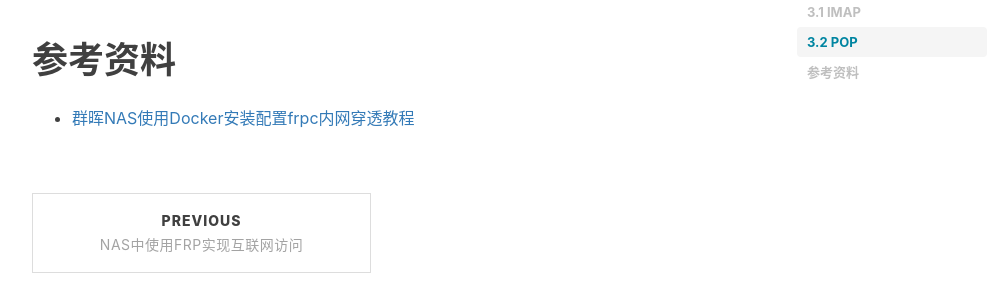
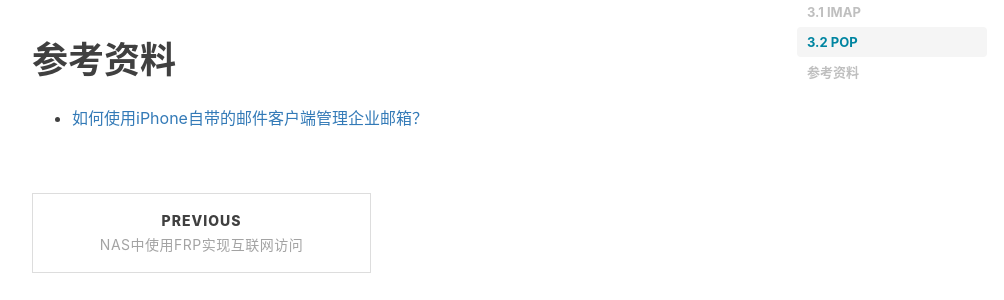
Before and after one commit to tongg112/tongg112.github.io, a Jekyll site: the page built from _posts/2022-07-04-iphone-exmail.md, in a window 1280 px wide and 900 px high, scrolled down 10225 px. Shown: the part 152-452 px from the top of the window, without its empty margins (233-1237 px from the left). Built offline with Jekyll 4.4.1, drawn with Linux system fonts in a browser that asks for light colours; nearby versions of some CDN libraries; comment, search, counter and statistics services are not loaded.

Commit message:
iphone-exmail: 更正参考资料标题

```diff
--- a/_posts/2022-07-04-iphone-exmail.md
+++ b/_posts/2022-07-04-iphone-exmail.md
@@ -88,4 +88,4 @@ iPhone 在系统 ios15 及 ios16 上，添加邮箱账号，需要在系统设
 发送邮件服务器：hwsmtp.exmail.qq.com
 
 # 参考资料
-- [群晖NAS使用Docker安装配置frpc内网穿透教程](https://service.exmail.qq.com/cgi-bin/help?subtype=1&id=28&no=1000583)
+- [如何使用iPhone自带的邮件客户端管理企业邮箱？](https://service.exmail.qq.com/cgi-bin/help?subtype=1&id=28&no=1000583)
```
